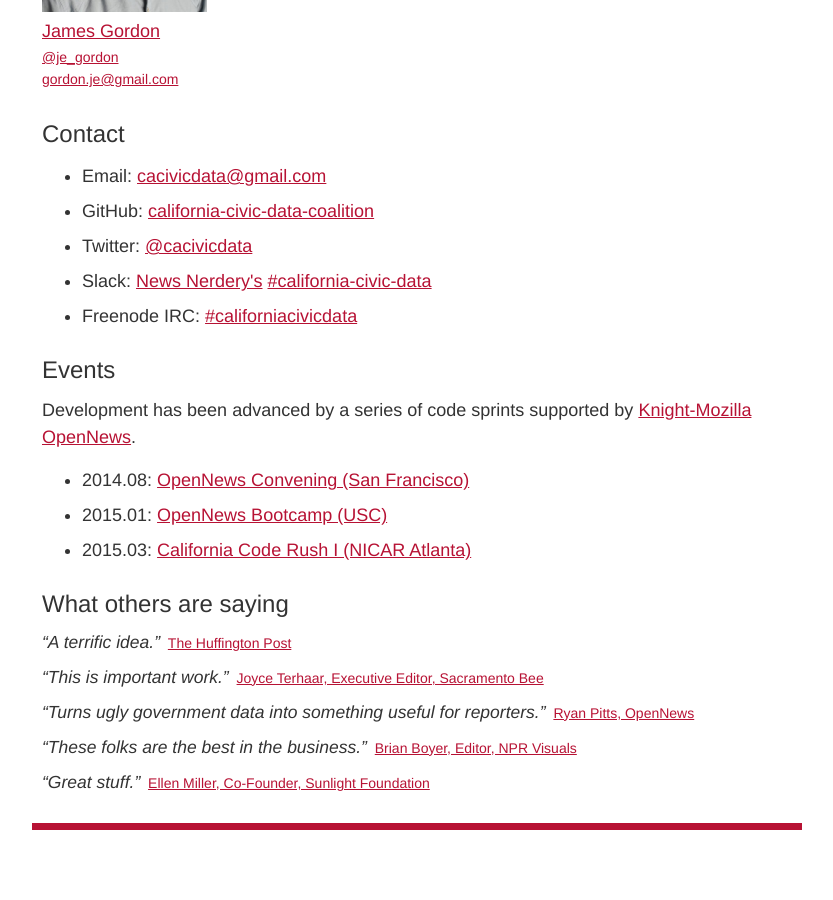
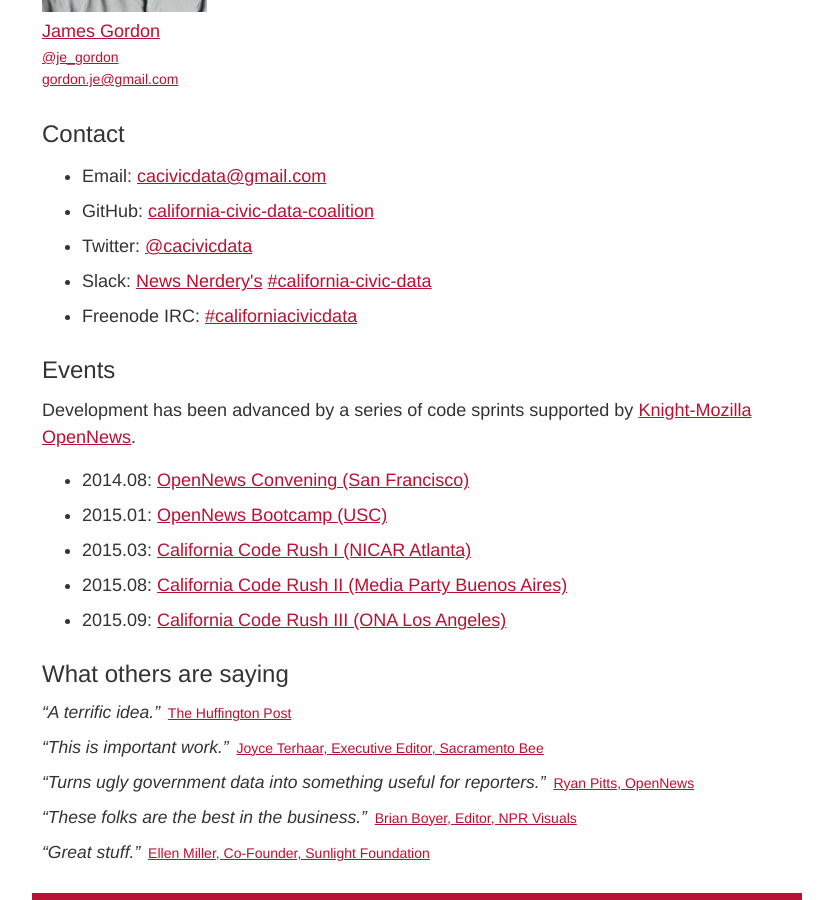
Before and after one commit to palewire/californiacivicdata.org, a Jekyll site: the page built from about/index.html, in a window 1280 px wide and 900 px high, scrolled down 1189 px. Shown: the whole window, without its empty margins (223-1056 px from the left). Built offline with Jekyll 4.4.1, drawn with Linux system fonts in a browser that asks for light colours; before the commit the page ends 2019 px from its top, so only the background shows below that.

Commit message:
Added more events

```diff
--- a/about/index.html
+++ b/about/index.html
@@ -148,6 +148,8 @@
         <li>2014.08: <a href="https://source.opennews.org/en-US/articles/introducing-california-civic-data-coalition/">OpenNews Convening (San Francisco)</a></li>
         <li>2015.01: <a href="http://www.californiacivicdata.org/2015/02/17/opennews-scrapers/">OpenNews Bootcamp (USC)</a></li>
         <li>2015.03: <a href="http://www.californiacivicdata.org/2015/03/11/code-rush-recap/">California Code Rush I (NICAR Atlanta)</a></li>
+        <li>2015.08: <a href="http://www.californiacivicdata.org/2015/09/01/code-rush-2-recap/">California Code Rush II (Media Party Buenos Aires)</a></a></li>
+        <li>2015.09: <a href="http://www.californiacivicdata.org/2015/10/04/code-rush-3-recap/">California Code Rush III (ONA Los Angeles)</a></a></li>
     </ul>
 </section>
 
```
